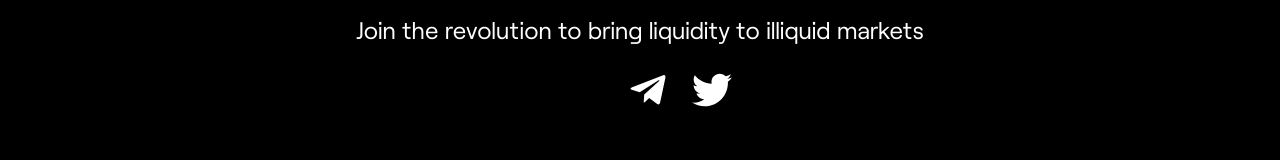
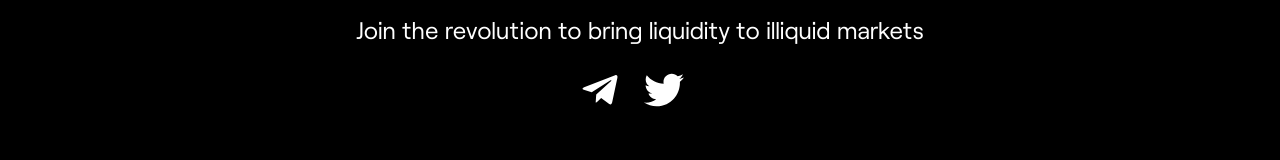
Before and after one commit to 0xZothio/landing_page_v1, a React (Create React App) app: page /institutions in a window 1280 px wide. Shown: the part 595-755 px from the top of the page. Built offline with nearby package versions, Linux system fonts and the light colour scheme.

Commit message:
social icons fix

```diff
--- a/src/components/Institutions.js
+++ b/src/components/Institutions.js
@@ -69,7 +69,7 @@ function Institutions() {
           <div className="z-50 sm:w-1/2 font-roobert text-center mx-auto mt-6 leading-8 text-2xl">
             Join the revolution to bring liquidity to illiquid markets
 
-            <ul className="flex gap-6 mx-32 sm:mx-72 mt-6  justify-items-center content-center">
+            <ul className="flex gap-6 mx-32 sm:mx-72 xl:mx-60 2xl:mx-80 mt-6  justify-items-center content-center">
                       <li>
                         <a
                           href="https://t.me/+nFUrC_I1hA1iNWU9"
```
